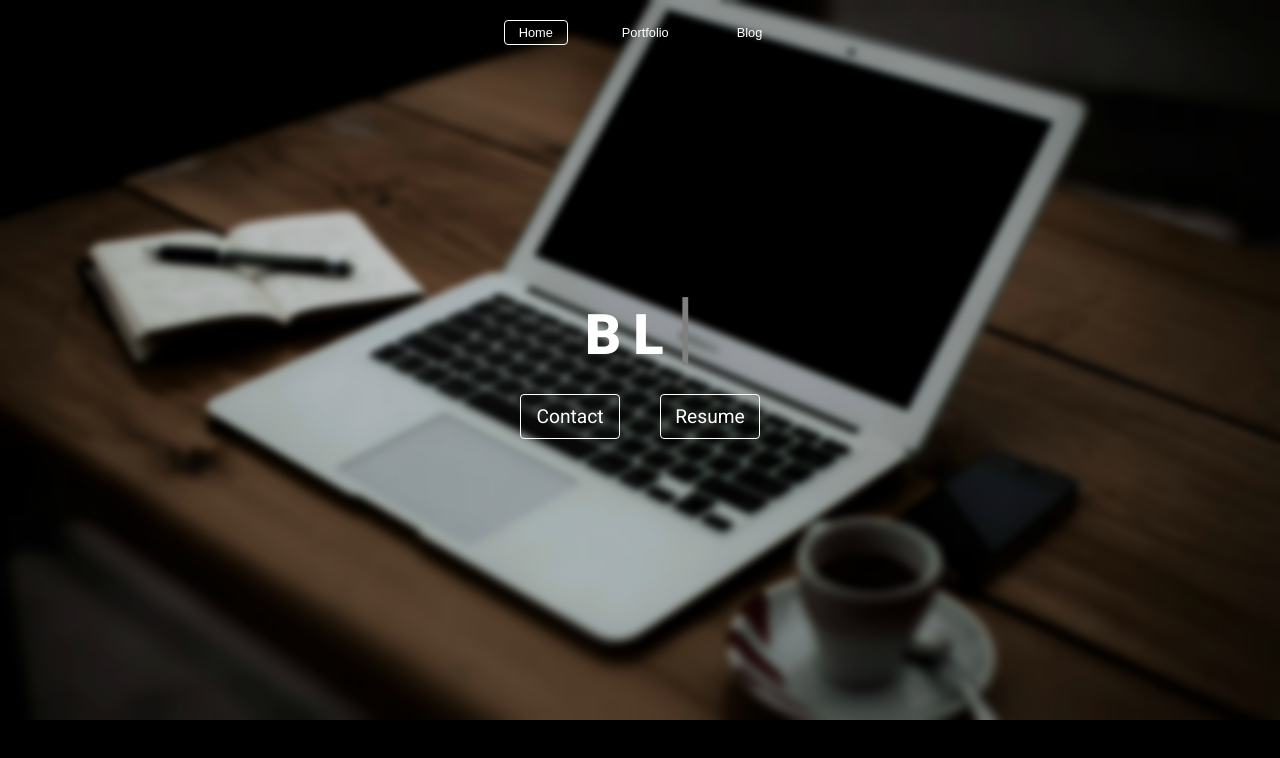
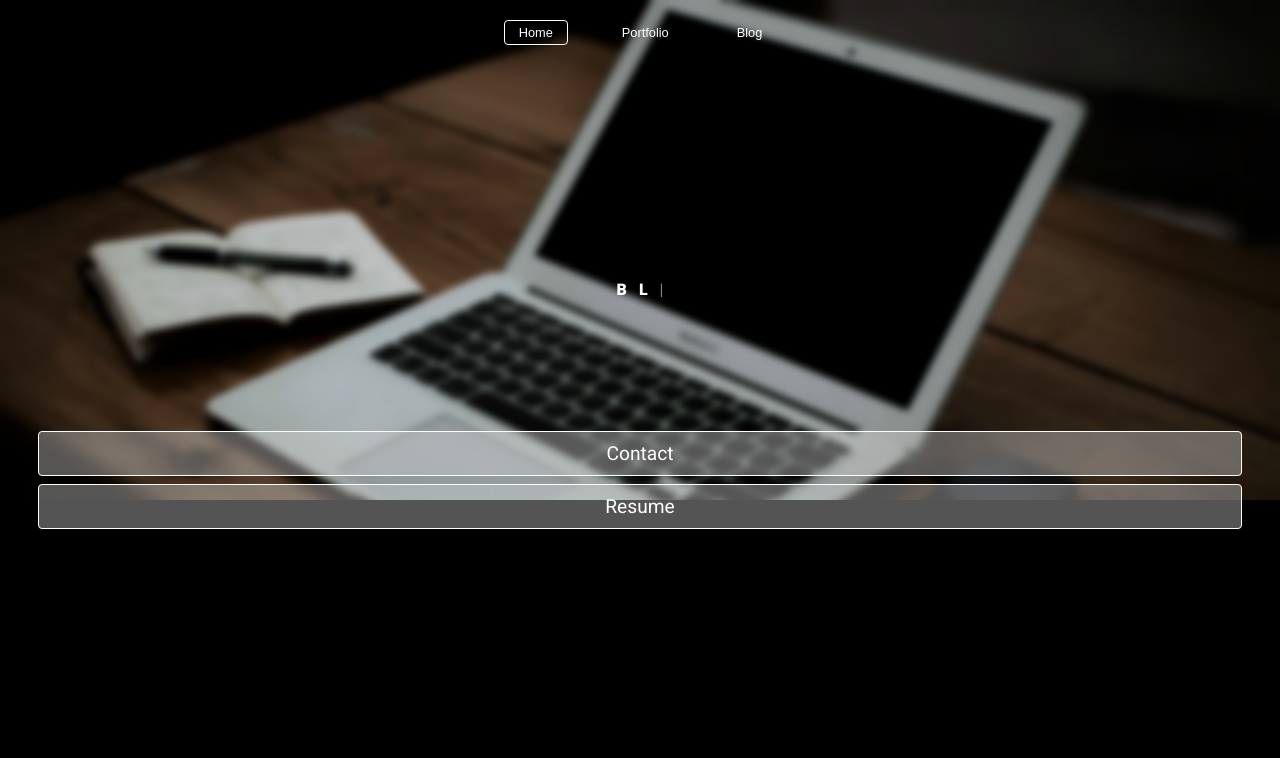
Before and after one commit to j3rryj/j3rryj.github.io, a React app: page / in a window 1280 px wide. Shown: the top 758 px of the page. Built offline with nearby package versions, Linux system fonts and the light colour scheme.

Commit message:
landscape view styles added

```diff
--- a/src/styles/App.css
+++ b/src/styles/App.css
@@ -180,7 +180,6 @@ button:focus {
 @media only screen
 and (min-device-width: 375px)
 and (max-device-width: 812px)
-and (-webkit-min-device-pixel-ratio: 3)
 and (orientation: portrait) {
   .typer, .typed-cursor {
     font-size: 1em;
@@ -240,7 +239,6 @@ and (orientation: portrait) {
 @media only screen
 and (min-device-width: 375px)
 and (max-device-width: 812px)
-and (-webkit-min-device-pixel-ratio: 3)
 and (orientation: landscape) {
   .typer, .typed-cursor {
     font-size: 1em;
@@ -303,7 +301,6 @@ and (orientation: landscape) {
 @media only screen
 and (min-device-width: 414px)
 and (max-device-width: 736px)
-and (-webkit-min-device-pixel-ratio: 3)
 and (orientation: portrait) {
   .typer, .typed-cursor {
     font-size: 1em;
@@ -363,7 +360,6 @@ and (orientation: portrait) {
 @media only screen
 and (min-device-width: 414px)
 and (max-device-width: 736px)
-and (-webkit-min-device-pixel-ratio: 3)
 and (orientation: landscape) {
   .typer, .typed-cursor {
     font-size: 1em;
@@ -427,7 +423,6 @@ and (orientation: landscape) {
 @media only screen
 and (min-device-width : 375px)
 and (max-device-width : 667px)
-and (-webkit-min-device-pixel-ratio: 2)
 and (orientation: portrait) {
   .typer, .typed-cursor {
     font-size: 1em;
@@ -487,7 +482,6 @@ and (orientation: portrait) {
 @media only screen
 and (min-device-width: 375px)
 and (max-device-width: 667px)
-and (-webkit-min-device-pixel-ratio: 2)
 and (orientation: landscape) {
   .typer, .typed-cursor {
     font-size: 1em;
@@ -550,7 +544,6 @@ and (orientation: landscape) {
 @media only screen
 and (min-device-width : 320px)
 and (max-device-width : 568px)
-and (-webkit-min-device-pixel-ratio: 2)
 and (orientation: portrait)  {
   .typer, .typed-cursor {
     font-size: 1em;
@@ -610,7 +603,6 @@ and (orientation: portrait)  {
 @media only screen
 and (min-device-width : 320px)
 and (max-device-width : 568px)
-and (-webkit-min-device-pixel-ratio: 2)
 and (orientation: landscape) {
   .typer, .typed-cursor {
     font-size: 1em;
```
Also changed, not shown: 1 other file (tests, documents, lock files or other folders).
